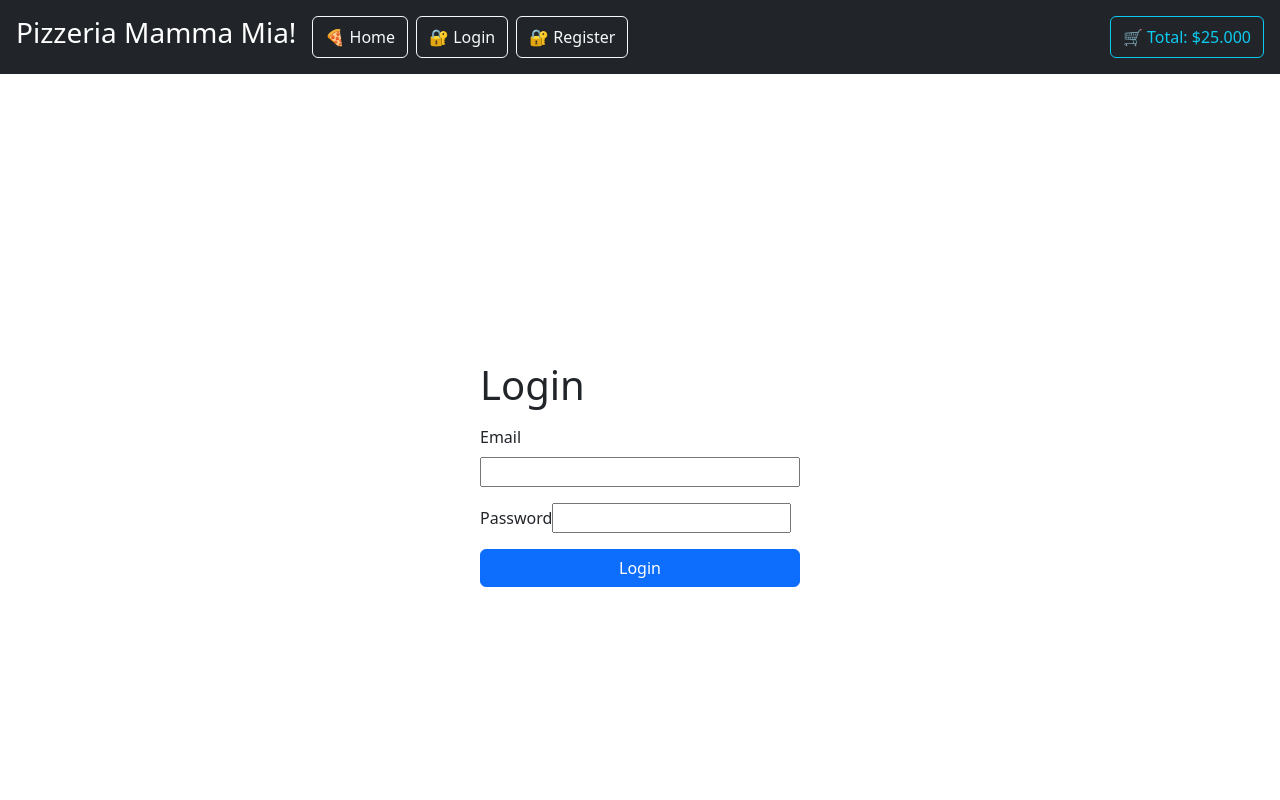
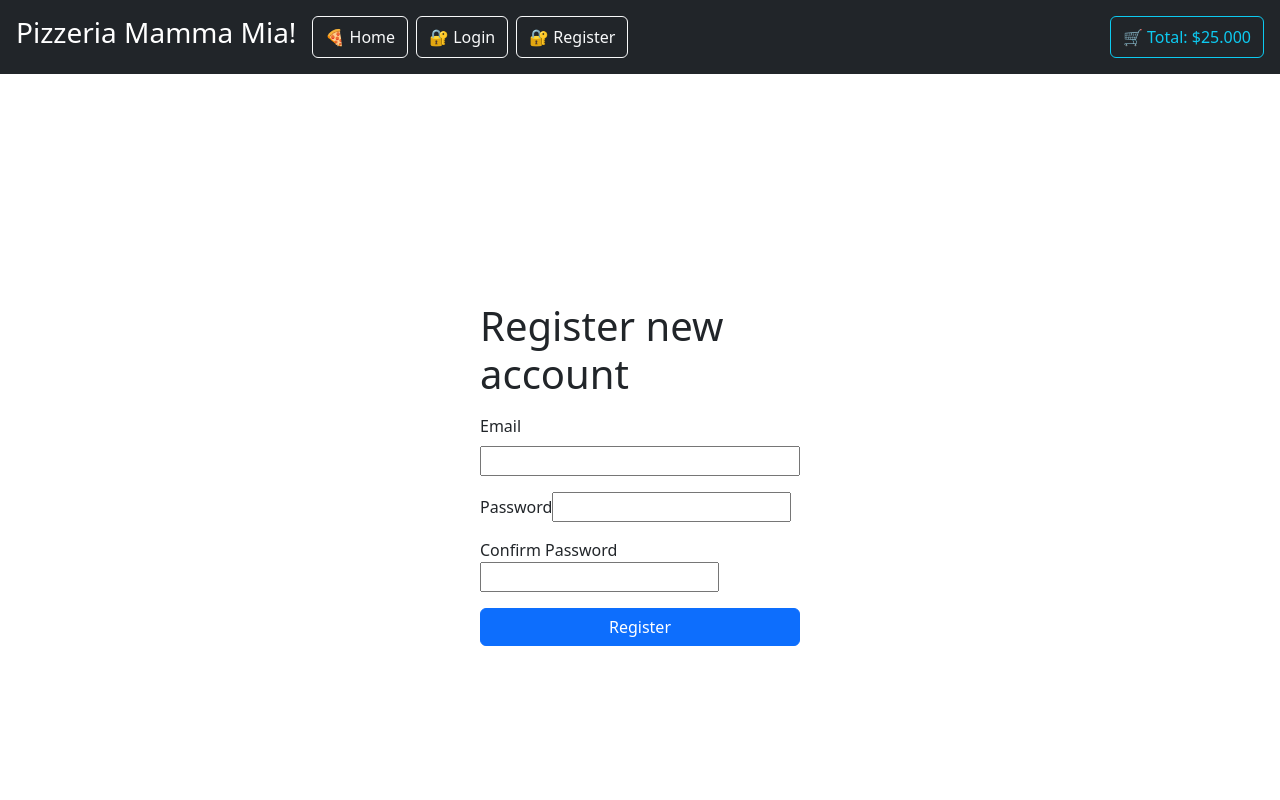
Before and after one commit to ValeEseve/PizzeriaMammaMia, a React (Vite) app: page / in a window 1280 px wide. Shown: the top 800 px of the page. Built offline with nearby package versions, Linux system fonts and the light colour scheme.

Commit message:
RegisterPage agregador

```diff
--- a/src/App.jsx
+++ b/src/App.jsx
@@ -3,14 +3,15 @@ import Footer from './components/Footer'
 import Home from './components/Home'
 import Navbar from './components/Navbar'
 import LoginPage from './components/LoginPage'
+import RegisterPage from './components/RegisterPage'
 
 function App() {
   return (
     <>
       <Navbar/>
       {/* <Home/> */}
-      {/* <RegisterPage/> */}
-      <LoginPage/>
+      <RegisterPage/>
+      {/* <LoginPage/> */}
       <Footer/>
     </>
   )
--- a/src/components/RegisterPage.jsx
+++ b/src/components/RegisterPage.jsx
@@ -1,4 +1,4 @@
-import React from 'react'
+import { useState } from "react"
 
 const RegisterPage = () => {
     const [email, setEmail] = useState("")
@@ -23,9 +23,12 @@ const RegisterPage = () => {
     }
 
     const validatePasswordsMatch = (password, confirmPassword) => {
-        if (password !=== confirmPassword){
-
-        }}
+        if (password !== confirmPassword){
+            alert("Passwords do not match.")
+            return false
+        } else {
+            return true
+        }
     }
     const handleSubmit = (e) => {
       e.preventDefault()
@@ -33,13 +36,15 @@ const RegisterPage = () => {
       if (!formIsValid) {return}
       const passwordIsValid = validatePassword(password)
       if (!passwordIsValid) {return}
-        alert("Login successful! Welcome back!")
+      const passwordsMatch = validatePasswordsMatch(password, confirmPassword)
+      if (!passwordsMatch) {return}
+      alert("Login successful! Welcome back!")
 
     }
     return (
       <section class="d-flex flex-column align-items-center justify-content-center vh-100 gap-4">
         <form action="submit" class="d-flex flex-column gap-3 w-25" onSubmit={handleSubmit}>
-          <h1>Login</h1>
+          <h1>Register new account</h1>
           <div class="d-flex flex-column gap-2">
             <label htmlFor="email">Email</label>
             <input type="email" id="email" name="email" onChange={(e) => setEmail(e.target.value)} />
@@ -50,12 +55,12 @@ const RegisterPage = () => {
           </div>
           <div>
             <label htmlFor="confirm-password">Confirm Password</label>
-            <input type="password" id="confirm-password" name="confirm-password" onChange={(e) => setconfirmPassword(e.target.value)} />
+            <input type="password" id="confirm-password" name="confirm-password" onChange={(e) => setConfirmPassword(e.target.value)} />
           </div>
-          <button type="submit" class="btn btn-primary">Login</button>
+          <button type="submit" class="btn btn-primary">Register</button>
         </form>
       </section>
   )
+
 }
-
 export default RegisterPage
```
Also changed, not shown: 1 other file (tests, documents, lock files or other folders).
